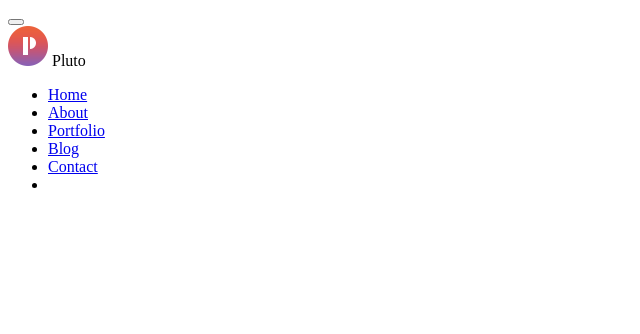
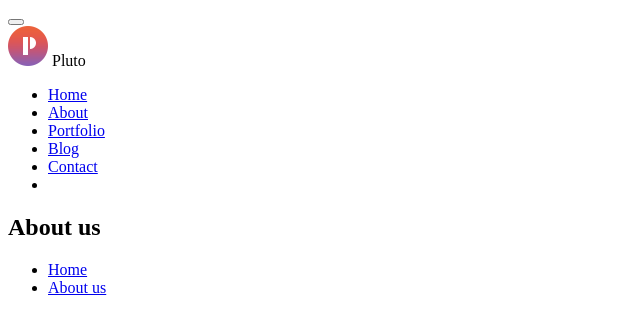
Before and after one commit to manio4444/pluto_about, a PHP site: page / in a window 1280 px wide. Shown: the top 334 px of the page, without its empty margins (0-640 px from the left). Run offline with PHP 8.4, Linux system fonts and the light colour scheme; some libraries are stand-ins or nearby versions.

Commit message:
section title

```diff
--- a/index.php
+++ b/index.php
@@ -29,6 +29,18 @@
       </div>
     </nav>
 
+    <main class="main_container">
+      <section class="section_title">
+        <div class="wrapper">
+          <h1 class="section_title_heading">About us</h1>
+          <ul class="section_title_breadcrumbs">
+            <li class="section_title_breadcrumbs_el"><a href="#">Home</a></li>
+            <li class="section_title_breadcrumbs_el"><a href="#">About us</a></li>
+          </ul>
+        </div>
+      </section>
+    </main>
+
     <script src="dist/scripts.all.min.js"></script>
   </body>
 </html>
--- a/src/scss/base/settings.scss
+++ b/src/scss/base/settings.scss
@@ -10,9 +10,10 @@ body{
 
 
 // ################ DEFAULT STRUCTURE SETTINGS ###########
-.page_section {
-	width:100%;
+.main_container {
+  padding-top: $menu_height;
 }
+
 .wrapper {
 	width: 100%;
 	max-width: $wrapper + $padding + $padding; //double padding added because of box-sizing: border-box
--- a/src/scss/sections/navigation.scss
+++ b/src/scss/sections/navigation.scss
@@ -1,6 +1,7 @@
 #main_navigation {
 	z-index: 3;
 	position: fixed; //to be on top
+	background-color: $white;
 	.wrapper--main_navigation {
 		display:  flex;
 		justify-content: space-between;
```
Also changed, not shown: src/scss/main.scss (+8 -0 lines), src/scss/sections/section_title.scss (added, +46 -0 lines).
